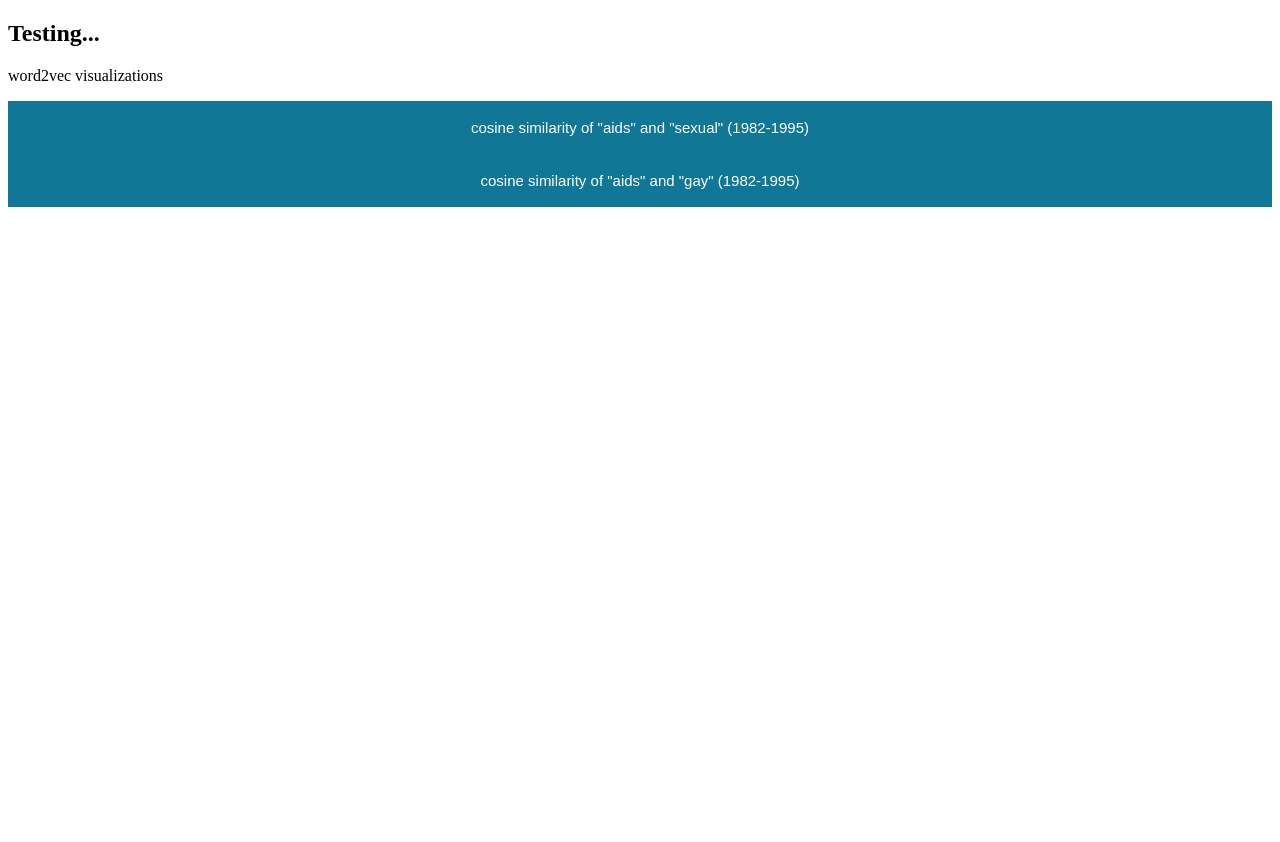
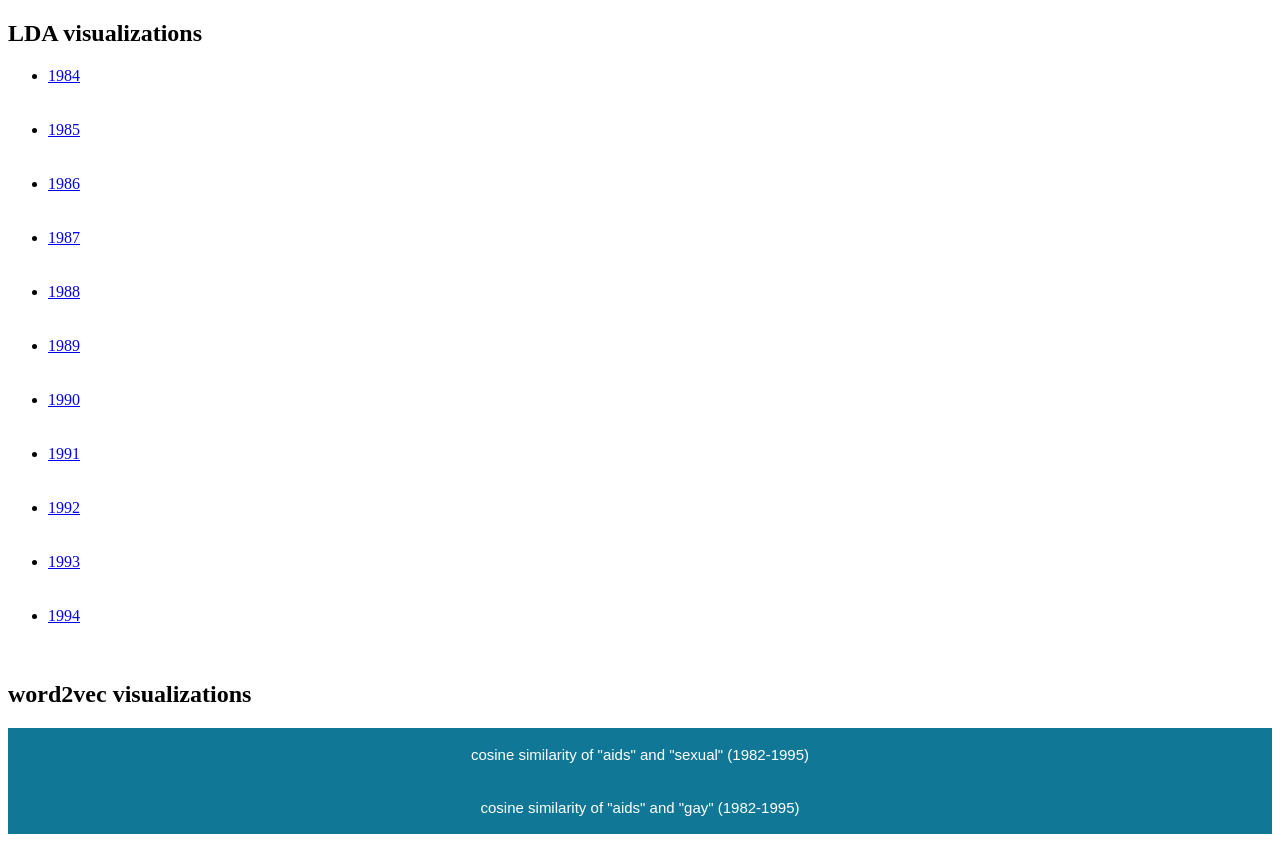
Before and after one commit to natephil/LDA_viz_2, a plain HTML site: page index.html in a window 1280 px wide. Before the commit the page ends 800 px from the top, so only its background shows below. Drawn offline with Linux system fonts and the light colour scheme.

Commit message:
Update index.html

```diff
--- a/index.html
+++ b/index.html
@@ -29,10 +29,59 @@
 </style>
 </head>
 <body>
+<h2>LDA visualizations</h2>
+  <div class="main_tabs">
+  <ul class="tabs">
+    <li id="tab"><a href="html/1984_viz.html">1984</a>
+    </li>
+	  <br><br>
 
-<h2>Testing...</h2>
+    <li id="tab"><a href="html/1985_viz.html">1985</a>
+    </li>
+	  <br><br>
 
-<p>word2vec visualizations</p>
+    <li id="tab"><a href="html/1986_viz.html">1986</a>
+    </li>
+	  <br><br>
+
+    <li id="tab"><a href="html/1987_viz.html">1987</a>
+    </li>
+	  <br><br>
+
+    <li id="tab"><a href="html/1988_viz.html">1988</a>
+    </li>
+	  <br><br>
+
+    <li id="tab"><a href="html/1989_viz.html">1989</a>
+    </li>
+	  <br><br>
+
+    <li id="tab"><a href="html/1990_viz.html">1990</a>
+    </li>
+	  <br><br>
+
+    <li id="tab"><a href="html/1991_viz.html">1991</a>
+    </li>
+	  <br><br>
+
+    <li id="tab"><a href="html/1992_viz.html">1992</a>
+    </li>
+	  <br><br>
+
+    <li id="tab"><a href="html/1993_viz.html">1993</a>
+    </li>
+	  <br><br>
+
+    <li id="tab"><a href="html/1994_viz.html">1994</a>
+    </li>
+	  <br><br>
+
+  </ul>
+</div>
+
+
+<h2>word2vec visualizations</h2>
+
 <button class="collapsible">cosine similarity of "aids" and "sexual" (1982-1995)</button>
 <div class="content">
   <img src="pics/cos_eucld_aids_sexual.png"</img>
```
